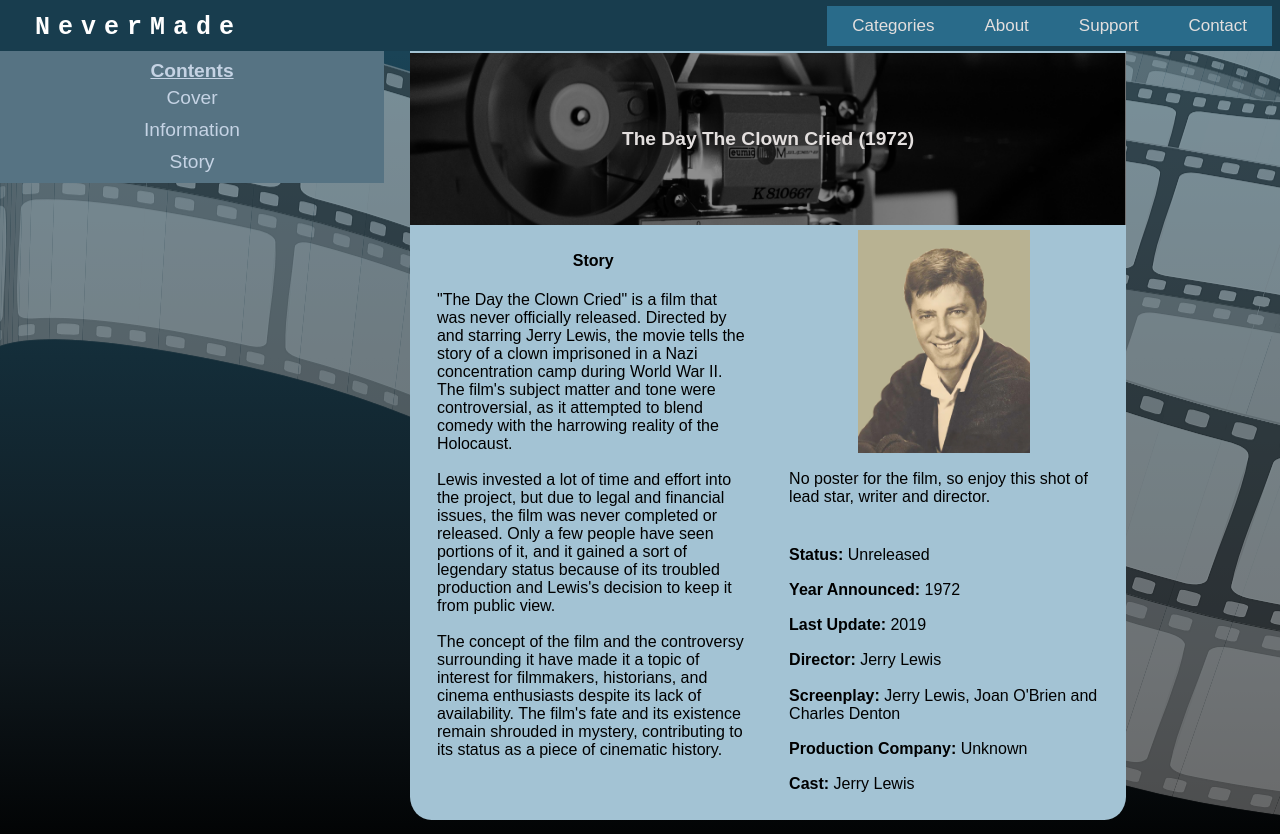
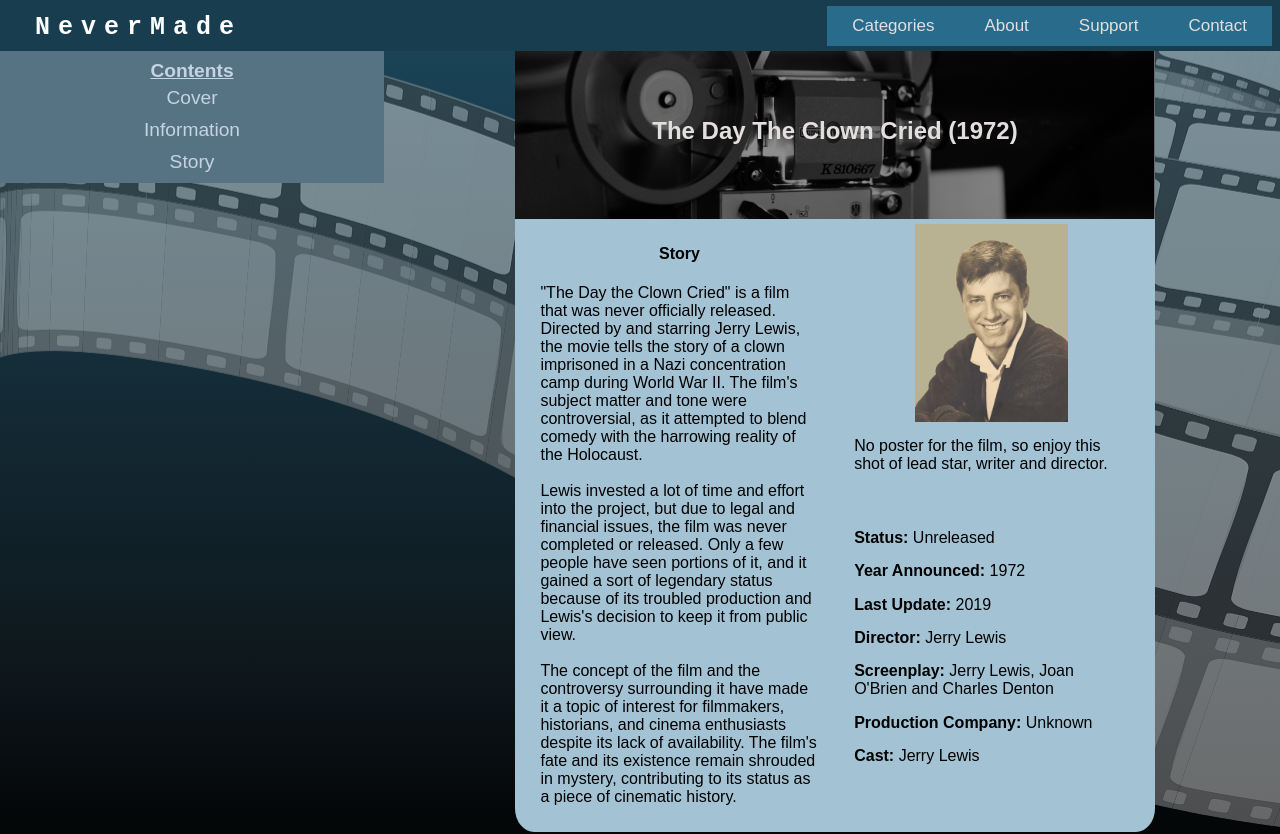
Before and after one commit to Avantist/Nevermade, a plain HTML site: page films_ClownCried.html in a window 1280 px wide. Shown: the top 834 px of the page. Drawn offline with Linux system fonts and the light colour scheme.

Commit message:
Add files via upload

```diff
--- a/css/construct.css
+++ b/css/construct.css
@@ -54,7 +54,6 @@ article a:focus {
 
 	section {
 		display: inline;
-		float: center;
 		width: 70%;
 
 	}
--- a/css/films_ClownCried.css
+++ b/css/films_ClownCried.css
@@ -2,7 +2,7 @@
 
 h3 {
 	text-align: center;
-	font-size: 110%;
+	font-size: 130%;
 	color: #E3DFDE;
 }
 
@@ -77,7 +77,6 @@ aside a:focus {
 	'stor';
 
 	grid-gap: 5px;
-	height: fit-content 100%;
   }
 
   #cover {
@@ -100,8 +99,9 @@ aside a:focus {
  	background: url("../images/img_filmHeader.jpg") ;
 	background-size: cover;
 	padding: 8%;
-	margin-left: -10px;
-	margin-right: -10px;
+	margin-top: -15px;
+	margin-left: -15px;
+	margin-right: -15px;
  }
 
 
@@ -111,7 +111,7 @@ aside a:focus {
 
 	h3 {
 		text-align: center;
-		font-size: 120%;
+		font-size: 150%;
 		color: #E3DFDE;
 	}
 
@@ -120,6 +120,16 @@ aside a:focus {
 		font-size: 100%;
 
 	}
+
+	#article_header {
+		grid-area: arthe;
+		 background: url("../images/img_filmHeader.jpg") ;
+		background-size: cover;
+		padding: 8%;
+		margin-top: -15px;
+		margin-left: -10px;
+		margin-right: -10px;
+	 }
 
 	aside {
 		align-items: center;
@@ -131,12 +141,14 @@ aside a:focus {
 		margin-right: auto;
 	}
 
-	section {
+	.content {
 		display: inline-flex;
 		float: right;
-		width: 80%;
-		margin-left: auto;
-		margin-top: -140px;
+		width: 50%;
+		margin-top: -135px;
+		margin-left: 425px;
+		margin-right: 125px;
+
 	}
 
 	.page {
@@ -146,7 +158,7 @@ aside a:focus {
 		  'stor cov '
 		  'stor info '
 		  'stor info ';
-		 height: fit-content 100%;
+		 height: fit-content ;
 
 	  }
 
--- a/css/footer.css
+++ b/css/footer.css
@@ -48,7 +48,7 @@ h2 {
   padding: 4px;
   display: inline-flex;
   align-self: flex-start;
-  float: bottom           ;
+         ;
   margin-right: 60px;
   margin-top: 0px;
 }
@@ -58,7 +58,7 @@ h2 {
   padding: 4px;
   display: inline-flex;
   align-self: normal;
-  float: bottom           ;
+         ;
   margin-top: 0px;
 }
 
@@ -67,7 +67,7 @@ h2 {
   padding: 3px;
   display: inline-flex;
   align-self: flex-start;
-  float: bottom           ;
+
   margin-top: 0px;
 }
 
--- a/css/general.css
+++ b/css/general.css
@@ -48,7 +48,7 @@ html {
 html{
 	height: 100%;
 	margin: 0;
-	background: linear-gradient(#000000);
+	background: #000000;
 	background-size: inherit;
 
 }
--- a/css/header.css
+++ b/css/header.css
@@ -4,7 +4,7 @@
 header {
   background-color: #183d4e;
   overflow: hidden;
-  opacity: none;
+  opacity: 1;
   position: sticky;
   top: 0;
 }
@@ -17,7 +17,7 @@ header {
 /* Style the image we use as a label for the hamburger menu checkbox */
 #hamburger_image {
   background-color: white;
-  opacity: none;
+  opacity: 1;
   display: inline-flex;
   align-self: flex-start;
   float: right;
--- a/films_ClownCried.html
+++ b/films_ClownCried.html
@@ -32,14 +32,11 @@
 				<a href="#information">Information</a>
 				<a href="#story">Story</a>
 	</aside>
-	<section>
 
 
-
-
-	</div>
 			<div class="content">
 					<main>
+						<section>
 			 <div class="page">
 				<div id="article_header">
 					<h3>The Day The Clown Cried (1972)</h3>
@@ -73,13 +70,12 @@
 						Lewis invested a lot of time and effort into the project, but due to legal and financial issues, the film was never completed or released. Only a few people have seen portions of it, and it gained a sort of legendary status because of its troubled production and Lewis's decision to keep it from public view.<br /><br />
 
 						The concept of the film and the controversy surrounding it have made it a topic of interest for filmmakers, historians, and cinema enthusiasts despite its lack of availability. The film's fate and its existence remain shrouded in mystery, contributing to its status as a piece of cinematic history.</p>
-
-
 				</div>
 			</div>
+		</section>
 		</main>
 	</div>
-	</section>
+
 
 	<footer>
         <h2>NeverMade     &copy; Remy R Michelin</h2>
```
Also changed, not shown: categories.html (+1 -1 lines), sitemap.xml (+11 -16 lines).
